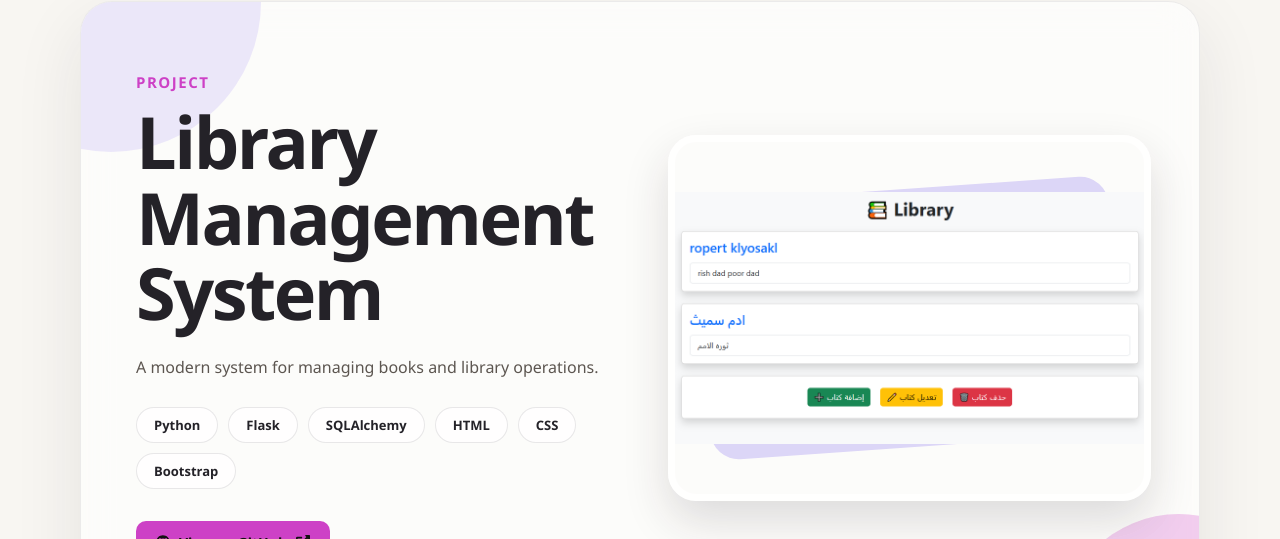
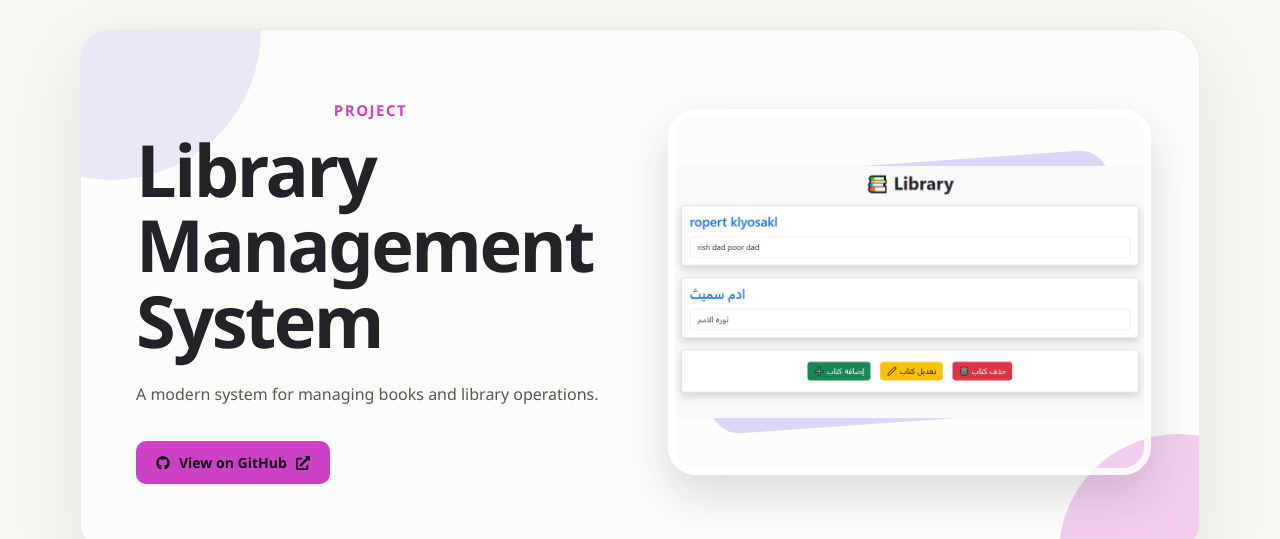
Before and after one commit to khalidmuhamadmuhamad80-arch/portfolio-frontend, a React app: page /projects/library-management in a window 1280 px wide. Shown: the part 147-686 px from the top of the page. Built offline with nearby package versions, Linux system fonts and the light colour scheme; no server answers; the HTML template or start-up script is replaced by a standard one.

Commit message:
Update project hero button styles

```diff
--- a/src/components/libary-managment.css
+++ b/src/components/libary-managment.css
@@ -594,6 +594,20 @@
 .mk-project-gallery-item:hover img {
   transform: scale(1.02);
 }
+.mk-project-label {
+  margin: 0 0 12px;
+
+  color: #cd41c6;
+
+  font-size: 15px;
+  font-weight: 700;
+
+  letter-spacing: 1.5px;
+  text-transform: uppercase;
+
+  text-align: center;
+  width: 100%;
+}
 
 
 /* =========================================
--- a/src/components/library-management.jsx
+++ b/src/components/library-management.jsx
@@ -25,7 +25,7 @@
 ],
 
     github:
-      "https://github.com/your-username/library-management",
+      "https://github.com/khalidmuhamadmuhamad80-arch/my_libary",
 
 
     images: [
@@ -72,16 +72,6 @@
       <p className="mk-project-short-description">
         {project.shortDescription}
       </p>
-
-      {/* Technologies */}
-
-      <div className="mk-project-hero-technologies">
-        {project.technologies.map((technology) => (
-          <span key={technology.name}>
-            {technology.name}
-          </span>
-        ))}
-      </div>
 
       {/* Project Links */}
 
--- a/src/components/mkwebstudio.jsx
+++ b/src/components/mkwebstudio.jsx
@@ -30,7 +30,7 @@
 ],
 
     github:
-      "https://github.com/your-username/mk-web-studio",
+      "https://github.com/khalidmuhamadmuhamad80-arch/mk_web_frontend",
 
     liveDemo:
       "https://mkwebstudio.vercel.app/",
```
